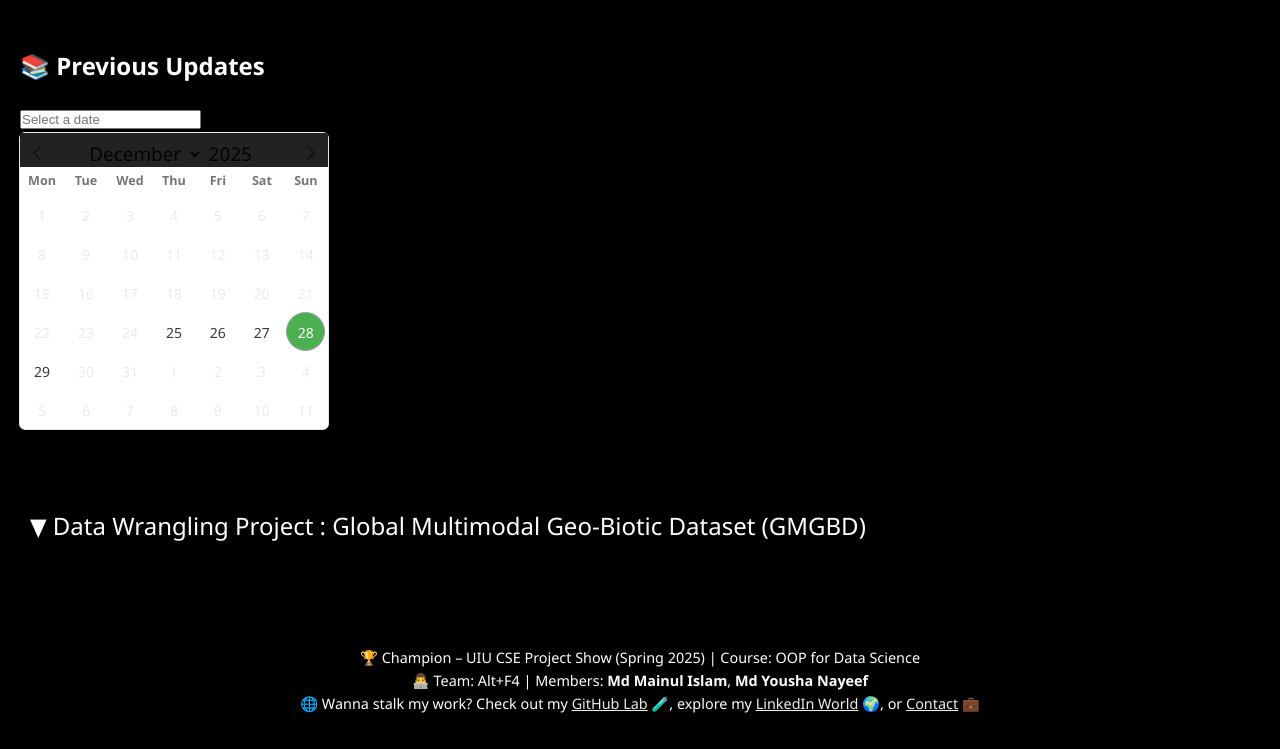
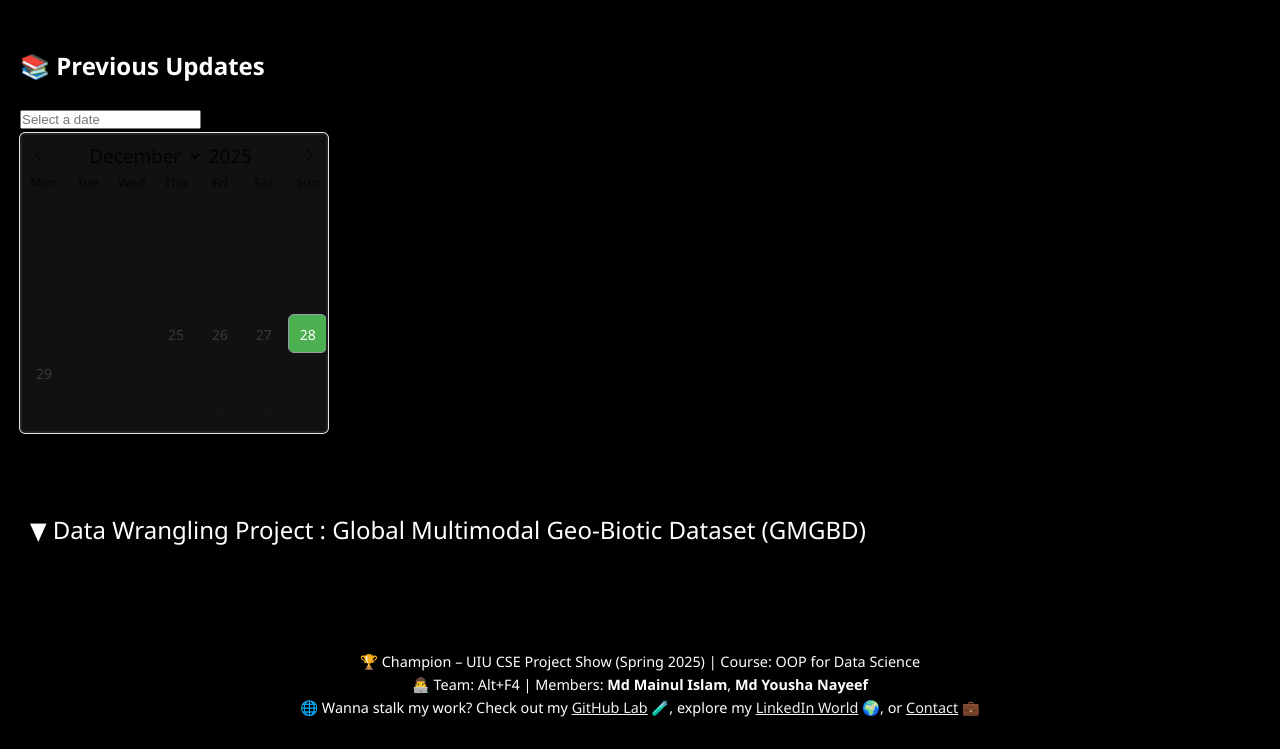
Before and after one commit to MImahin/HealthOptimaGuide, a plain HTML site: page index.html in a window 1280 px wide. Shown: the part 905-1654 px from the top of the page. Drawn offline with nearby package versions, Linux system fonts and the light colour scheme; a script that the page names is missing.

Commit message:
Update styles.css

```diff
--- a/styles.css
+++ b/styles.css
@@ -319,15 +319,6 @@ footer {
 }
 
 /* Flatpickr customization */
-.flatpickr-day.selected, .flatpickr-day.today {
-  background-color: #4caf50 !important;
-  color: #fff;
-}
-
-.flatpickr-day.disabled {
-  color: #666;
-}
-
 .flatpickr-months {
   background-color: #222;
   color: #fff;
@@ -336,3 +327,38 @@ footer {
 .flatpickr-weekday {
   color: #ccc;
 }
+/* Flatpickr Dark Theme Overrides */
+.flatpickr-calendar {
+  background-color: #111 !important;
+  border: 2px solid #222 !important;
+  color: #eee !important;
+  border-radius: 12px;
+  box-shadow: 0 4px 15px rgba(0,0,0,0.5);
+}
+
+.flatpickr-months, .flatpickr-weekdays {
+  background-color: #111 !important;
+  color: #ccc !important;
+}
+
+.flatpickr-day {
+  color: #eee;
+  background: #111;
+}
+
+.flatpickr-day:hover {
+  background: #222;
+  color: #fff;
+  border-radius: 6px;
+}
+
+.flatpickr-day.selected, .flatpickr-day.today {
+  background-color: #4caf50 !important; /* green for days with cards */
+  color: #fff !important;
+  border-radius: 6px;
+}
+
+.flatpickr-day.disabled {
+  color: #555 !important;
+  background: #111;
+}
```
